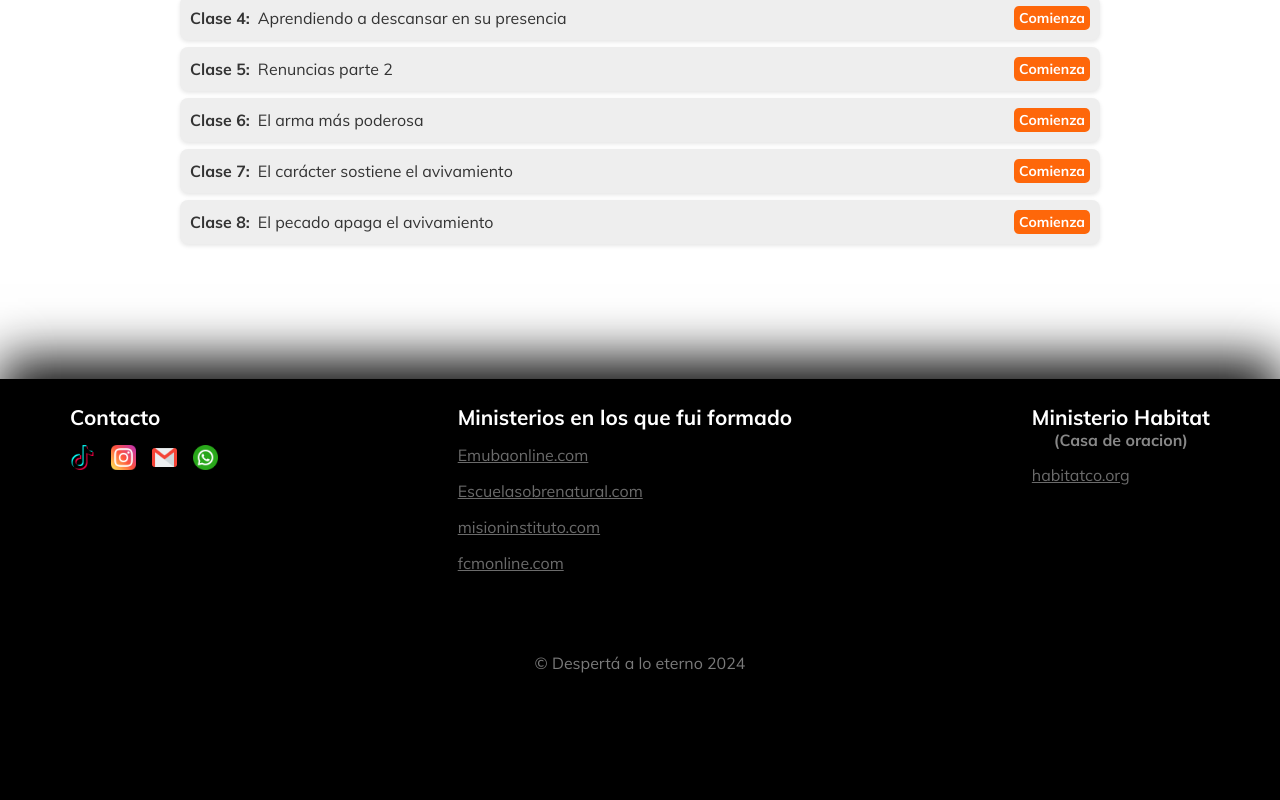
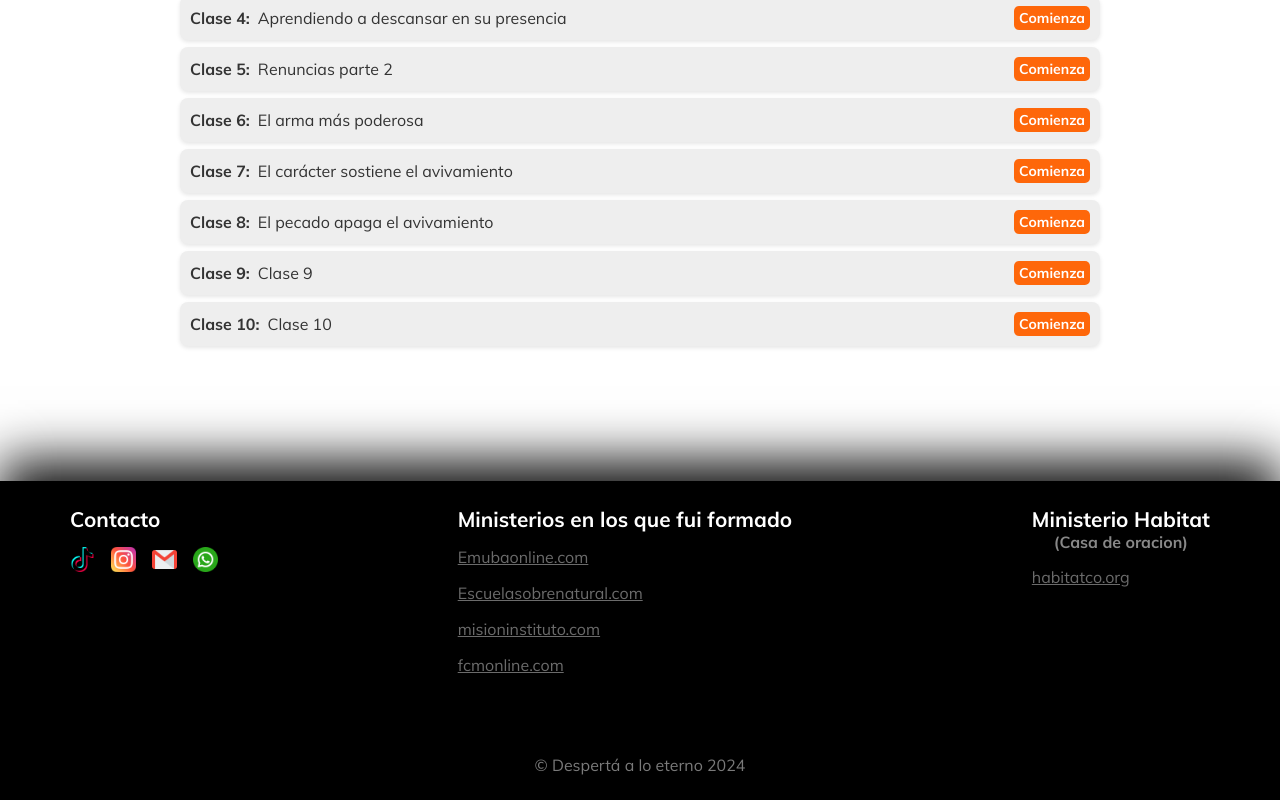
Before and after one commit to Neoagustin/Claros-de-inspiracion, a React (Vite) app: page /curso/1 in a window 1280 px wide. Shown: the part 1710-2510 px from the top of the page. Before the commit the page ends 2408 px from the top, so only its background shows below. Built offline with nearby package versions, Linux system fonts and the light colour scheme; the HTML template or start-up script is replaced by a standard one.

Commit message:
Agregando cambios

```diff
--- a/src/pages/Courses/Components/CoursesData.js
+++ b/src/pages/Courses/Components/CoursesData.js
@@ -62,6 +62,16 @@ const courses = [
         title: "El pecado apaga el avivamiento",
         video: "https://firebasestorage.googleapis.com/v0/b/desperta-a-lo-eterno.appspot.com/o/Cursos%2FCurso%201%2FClase%208.mp4?alt=media&token=a0049245-3ff5-44b9-9bd7-9fe7b87fa363"
       },
+      {
+        id: 9,
+        title: "Clase 9",
+        video: "https://firebasestorage.googleapis.com/v0/b/desperta-a-lo-eterno.appspot.com/o/Cursos%2FCurso%201%2FClase%209.mp4?alt=media&token=2e14a80e-52de-430e-b5fd-2ba6543416eb"
+      },
+      {
+        id: 10,
+        title: "Clase 10",
+        video: "https://firebasestorage.googleapis.com/v0/b/desperta-a-lo-eterno.appspot.com/o/Cursos%2FCurso%201%2FClase%2010.mp4?alt=media&token=5065321c-38f3-43e4-be53-dec67c8185b8"
+      },
     ]
   },
   {
```
